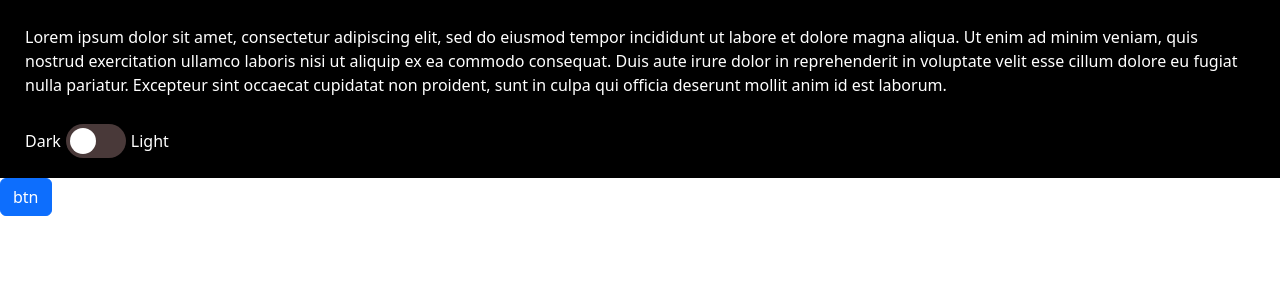
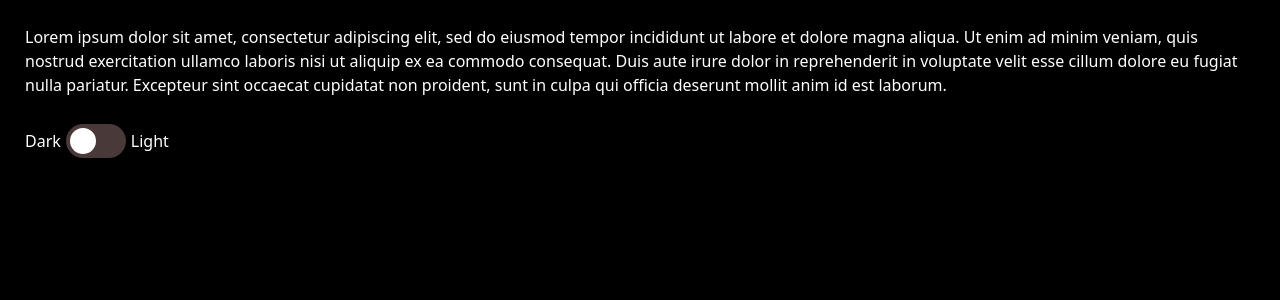
Before and after one commit to gtchigladze/mode, an Angular app: page /main in a window 1280 px wide. Shown: the top 300 px of the page. Built offline with nearby package versions, Linux system fonts and the light colour scheme.

Commit message:
Dark Mode

```diff
--- a/src/app/app.component.html
+++ b/src/app/app.component.html
@@ -1,3 +1 @@
 <router-outlet></router-outlet>
-
-<button class="btn btn-primary">btn</button>
--- a/src/app/main/main.component.scss
+++ b/src/app/main/main.component.scss
@@ -1,7 +1,14 @@
+html, body {
+    height: 100%;
+    margin: 0;
+}
+
+
 .innerdiv {
     padding: 25px;
+    height: 100%;
     text-align: left;
-    position: relative;
+    position: fixed;
     background: var(--primary);
     color: var(--on-primary);
   }
```
